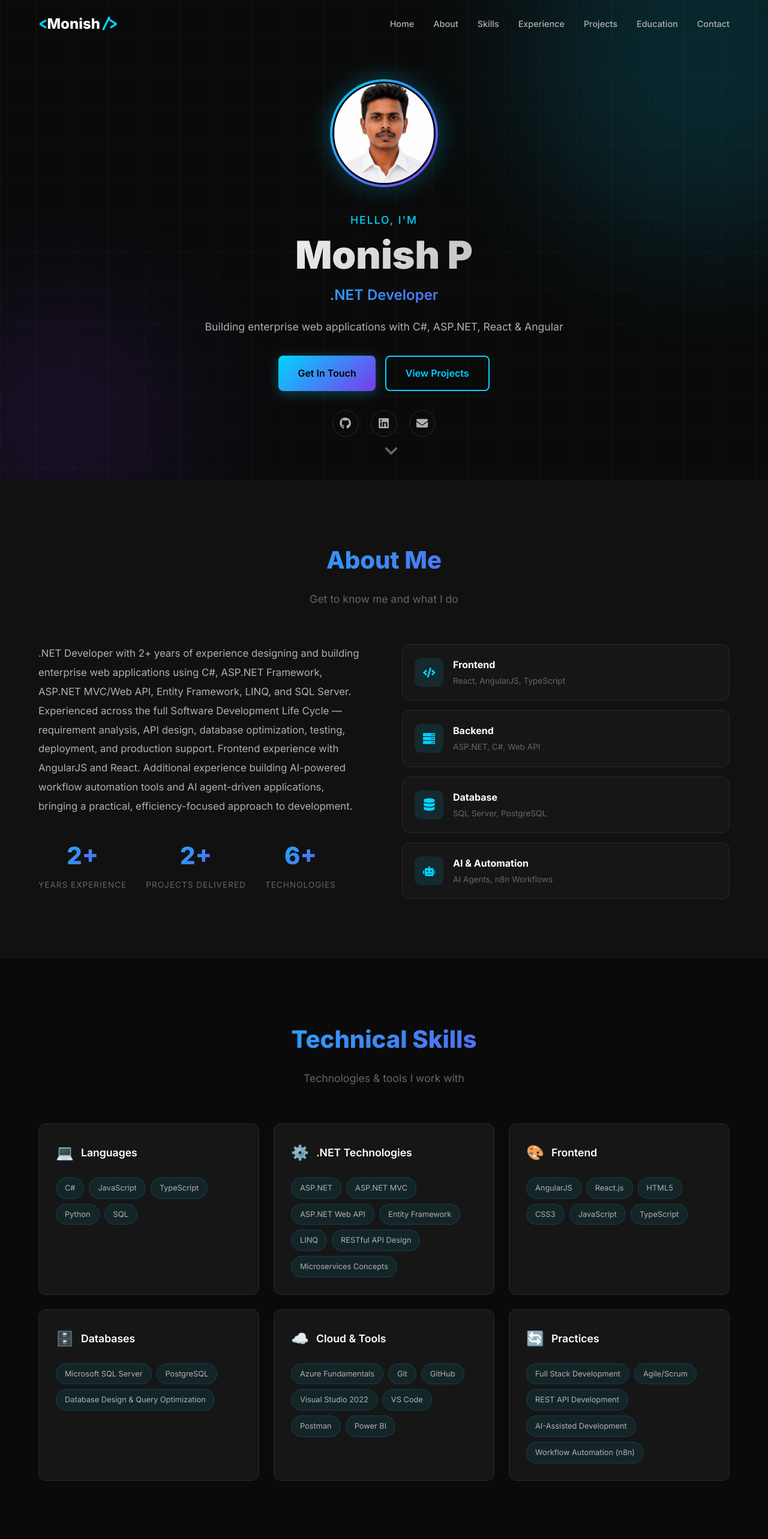
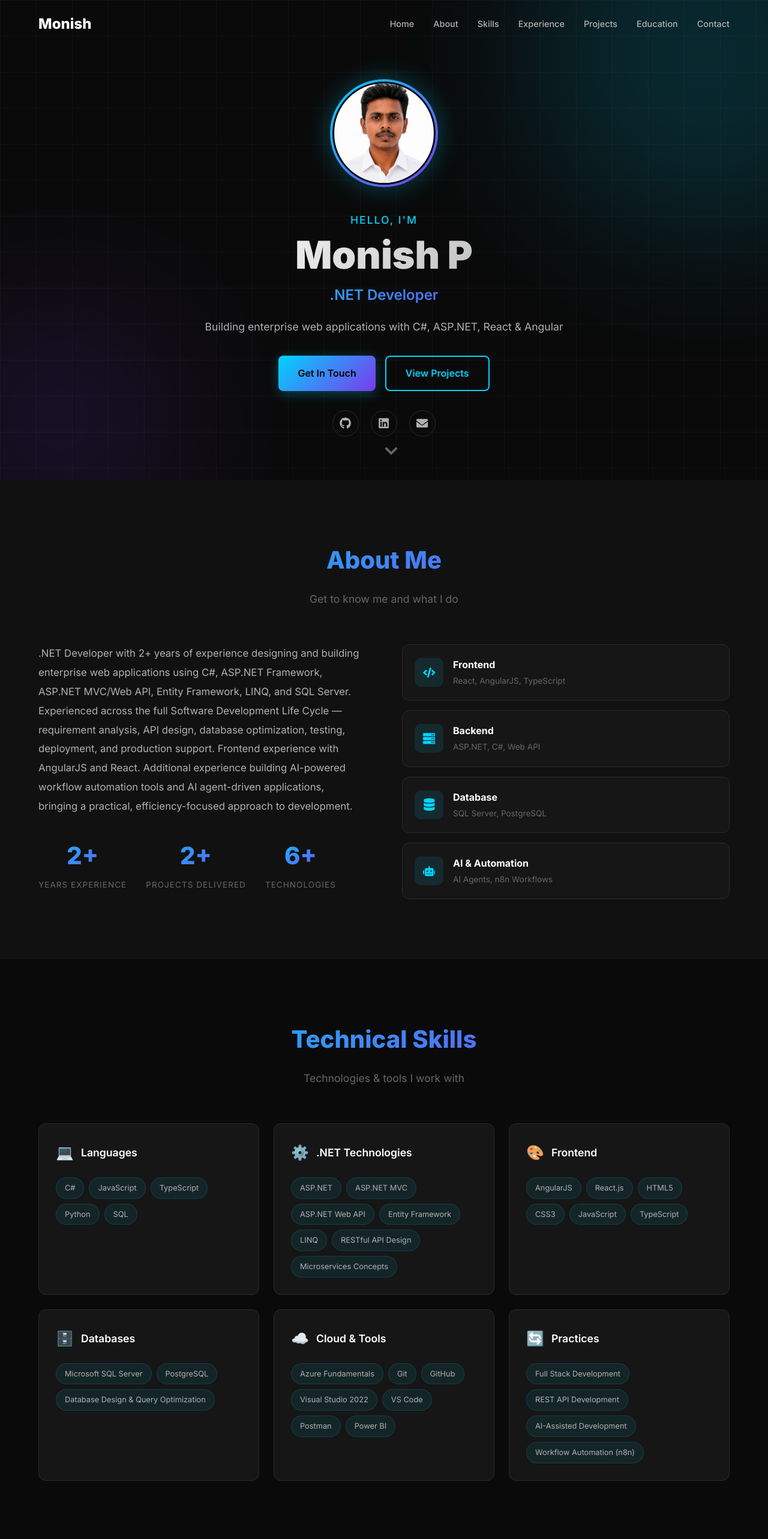
Before and after one commit to monishvp/portfolio, a React (Vite) app: page / in a window 1280 px wide. Shown: the top 2566 px of the page at 60% size. Built offline with nearby package versions, Linux system fonts and the light colour scheme.

Commit message:
Fix: profile photo path, remove navbar brackets, update LinkedIn URL

```diff
--- a/src/components/Contact.jsx
+++ b/src/components/Contact.jsx
@@ -7,7 +7,7 @@ const contactItems = [
   { icon: <FaEnvelope />, label: 'Email', value: personalInfo.email, href: `mailto:${personalInfo.email}` },
   { icon: <FaPhone />, label: 'Phone', value: personalInfo.phone, href: `tel:${personalInfo.phone}` },
   { icon: <FaMapMarkerAlt />, label: 'Location', value: personalInfo.location, href: null },
-  { icon: <FaLinkedin />, label: 'LinkedIn', value: 'linkedin.com/in/monish-p', href: personalInfo.linkedin },
+  { icon: <FaLinkedin />, label: 'LinkedIn', value: 'linkedin.com/in/monish-p-a12639219', href: personalInfo.linkedin },
   { icon: <FaGithub />, label: 'GitHub', value: 'github.com/monishvp', href: personalInfo.github },
 ]
 
--- a/src/components/Footer.jsx
+++ b/src/components/Footer.jsx
@@ -9,9 +9,7 @@ function Footer() {
         <div className="footer-content">
           <div className="footer-logo">
             <a href="#home">
-              <span className="logo-bracket">&lt;</span>
-              Monish
-              <span className="logo-bracket">/&gt;</span>
+              Monish<span className="logo-dot">.</span>
             </a>
           </div>
 
--- a/src/components/Navbar.css
+++ b/src/components/Navbar.css
@@ -34,9 +34,10 @@
   transition: var(--transition);
 }
 
-.logo-bracket {
+.logo-dot {
   color: var(--accent-primary);
-  font-family: var(--font-code);
+  font-size: 2rem;
+  line-height: 0;
 }
 
 .navbar-links {
--- a/src/components/Navbar.jsx
+++ b/src/components/Navbar.jsx
@@ -28,9 +28,7 @@ function Navbar() {
     <nav className={`navbar ${scrolled ? 'scrolled' : ''}`}>
       <div className="navbar-container">
         <a href="#home" className="navbar-logo">
-          <span className="logo-bracket">&lt;</span>
-          Monish
-          <span className="logo-bracket">/&gt;</span>
+          Monish<span className="logo-dot"></span>
         </a>
 
         <div className={`navbar-links ${menuOpen ? 'active' : ''}`}>
--- a/src/data/portfolioData.js
+++ b/src/data/portfolioData.js
@@ -5,10 +5,10 @@ export const personalInfo = {
   location: 'Erode, Tamil Nadu, India',
   phone: '+91 9345789114',
   email: 'monishvp2002@gmail.com',
-  linkedin: 'https://linkedin.com/in/monish-p',
+  linkedin: 'https://www.linkedin.com/in/monish-p-a12639219/',
   github: 'https://github.com/monishvp',
   summary: '.NET Developer with 2+ years of experience designing and building enterprise web applications using C#, ASP.NET Framework, ASP.NET MVC/Web API, Entity Framework, LINQ, and SQL Server. Experienced across the full Software Development Life Cycle — requirement analysis, API design, database optimization, testing, deployment, and production support. Frontend experience with AngularJS and React. Additional experience building AI-powered workflow automation tools and AI agent-driven applications, bringing a practical, efficiency-focused approach to development.',
-  profileImage: '/images/profile.jpg'
+  profileImage: `${import.meta.env.BASE_URL}images/profile.jpg`
 };
 
 export const skills = [
@@ -17,7 +17,7 @@ export const skills = [
   { category: 'Frontend', items: ['AngularJS', 'React.js', 'HTML5', 'CSS3', 'JavaScript', 'TypeScript'] },
   { category: 'Databases', items: ['Microsoft SQL Server', 'PostgreSQL', 'Database Design & Query Optimization'] },
   { category: 'Cloud & Tools', items: ['Azure Fundamentals', 'Git', 'GitHub', 'Visual Studio 2022', 'VS Code', 'Postman', 'Power BI'] },
-  { category: 'Practices', items: ['Full Stack Development', 'Agile/Scrum', 'REST API Development', 'AI-Assisted Development', 'Workflow Automation (n8n)'] }
+  { category: 'Practices', items: ['Full Stack Development', 'REST API Development', 'AI-Assisted Development', 'Workflow Automation (n8n)'] }
 ];
 
 export const experience = [
```
